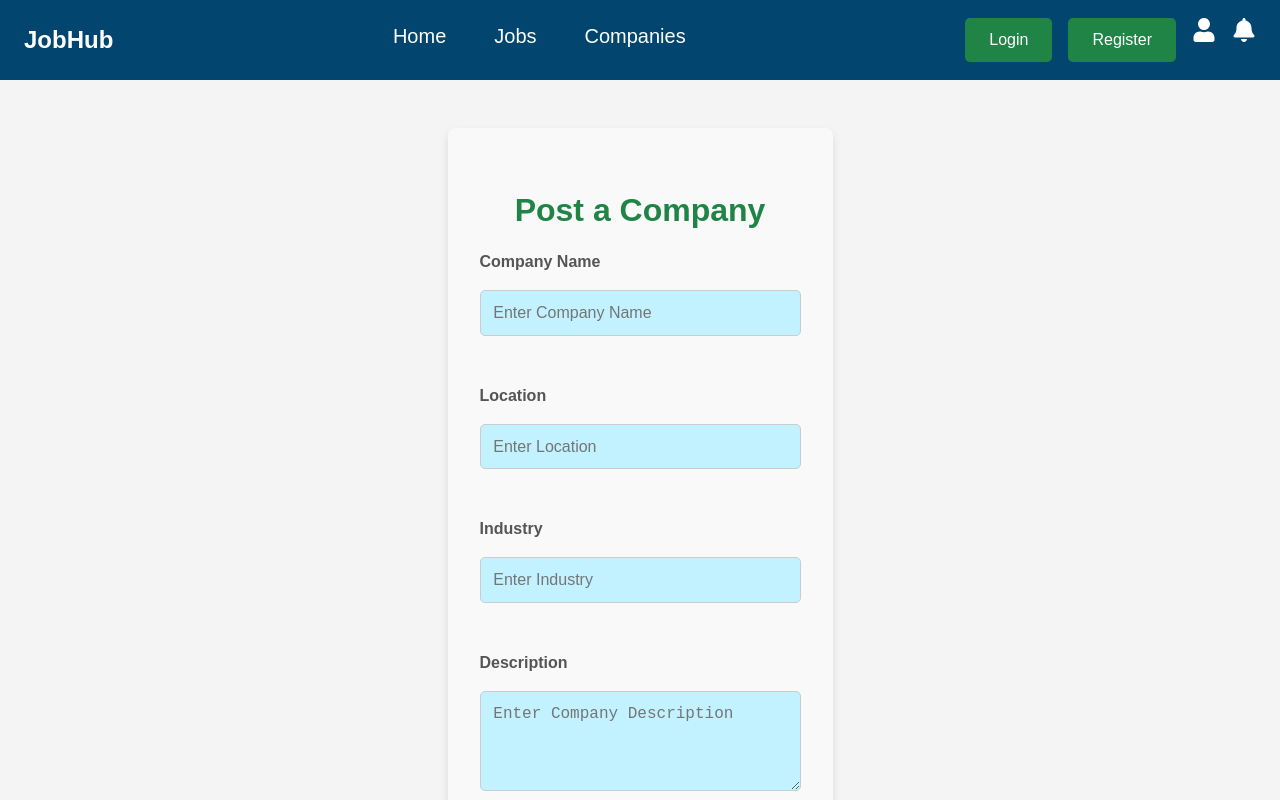
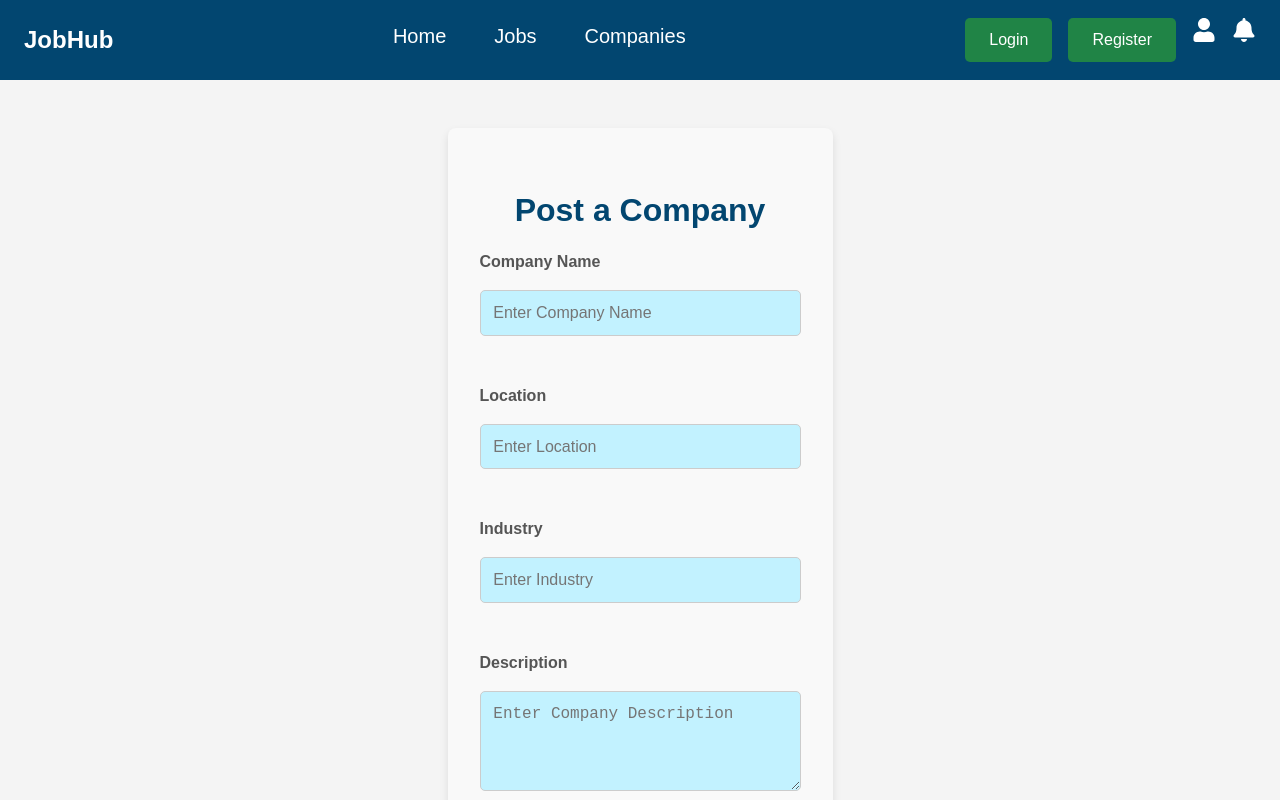
Before and after one commit to ManurangaJay/Job-Client-App, a React (Vite) app in the folder job-client-app/: page /post-company in a window 1280 px wide. Shown: the top 800 px of the page. Built offline with nearby package versions, Linux system fonts and the light colour scheme.

Commit message:
Bug fixed

```diff
--- a/job-client-app/components/postCompanyPage/PostCompanyPage.css
+++ b/job-client-app/components/postCompanyPage/PostCompanyPage.css
@@ -19,7 +19,7 @@
   text-align: center;
   margin-bottom: 1rem;
   font-size: 2rem;
-  color: #208446;
+  color: #024670;
 }
 
 .post-company-form {
--- a/job-client-app/components/postJobPage/PostJobPage.css
+++ b/job-client-app/components/postJobPage/PostJobPage.css
@@ -18,7 +18,7 @@
 
   h2 {
     font-size: 2rem;
-    color: #27001e;
+    color: #024670;
     margin-bottom: 1rem;
   }
 
--- a/job-client-app/components/reviewPage/ReviewPage.jsx
+++ b/job-client-app/components/reviewPage/ReviewPage.jsx
@@ -20,7 +20,7 @@ const ReviewPage = () => {
   const handleSubmitReview = () => {
     // Logic for submitting the review
     console.log("Review Submitted: ", { rating, reviewText });
-    navigate("/jobs"); // Navigate back to job list after submission
+    navigate("/jobs/:jobId"); // Navigate back to job list after submission
   };
 
   return (
```
